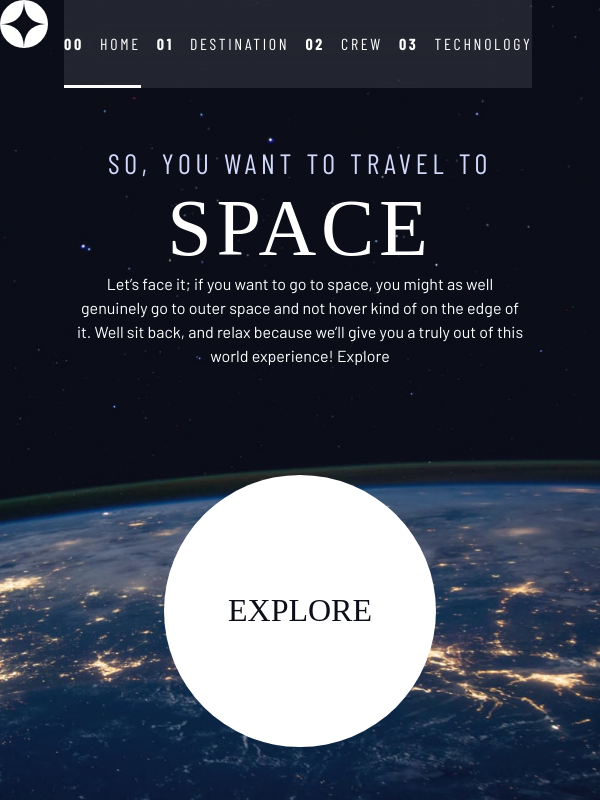
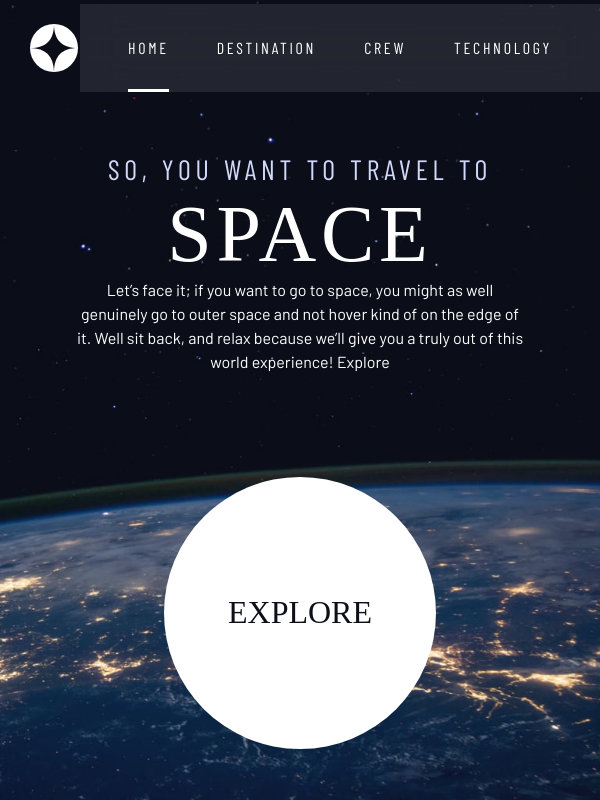
Before and after one commit to dung-dau/space-tourism-website, a plain HTML site: page index.html in a window 600 px wide. Drawn offline with nearby package versions, Linux system fonts and the light colour scheme; a web font is replaced by a local one.

Commit message:
finish navbar styles for medium screen sizes

```diff
--- a/index.css
+++ b/index.css
@@ -345,13 +345,37 @@
   transform: scale(1.5);
 }
 
+/* primary-header */
+
+.logo {
+  margin: 1.5rem clamp(1.5rem, 5vw, 3.5rem);
+}
+
+.primary-header {
+  /* pushes the navbar to the right side of the page */
+  justify-content: space-between;
+  /* keeps the logo vertically centered */
+  align-items: center;
+}
+
 .primary-navigation {
+  /* adds space between the navigation elements */
+  --gap: 3rem;
   --underline-gap: 2rem;
   list-style: none;
   padding: 0;
   margin: 0;
   background: hsl(var(--clr-white) / 0.1);
   backdrop-filter: blur(20px);
+}
+
+.primary-navigation a {
+  text-decoration: none;
+}
+
+.primary-navigation a > span {
+  font-weight: 700;
+  margin-right: 1em;
 }
 
 .mobile-nav-toggle {
@@ -408,18 +432,23 @@
   }
 }
 
-.primary-navigation a {
-  text-decoration: none;
-}
-
-.primary-navigation a > span {
-  font-weight: 700;
-  margin-right: 1em;
-}
-
 .underline-indicators * {
   padding: var(--underline-gap, 1rem) 0;
   cursor: pointer;
+}
+
+/* medium screen sizes */
+@media (min-width: 35em) and (max-width: 45em) {
+
+  .primary-navigation {
+    /* makes it so that the navigation items are not at the edge of the translucent box */
+    padding-inline: 3rem;
+  }
+
+  /* removes the numbers from the navigation menu */
+  .primary-navigation a > span {
+    display: none;
+  }
 }
 
 .underline-indicators li > *,
```
